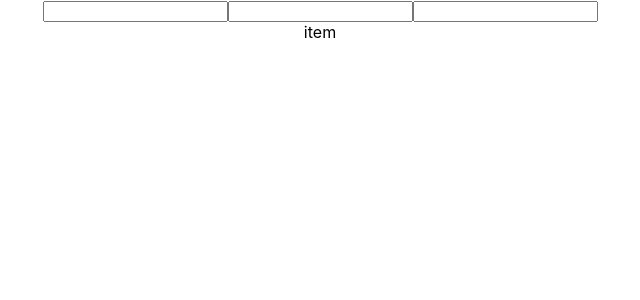
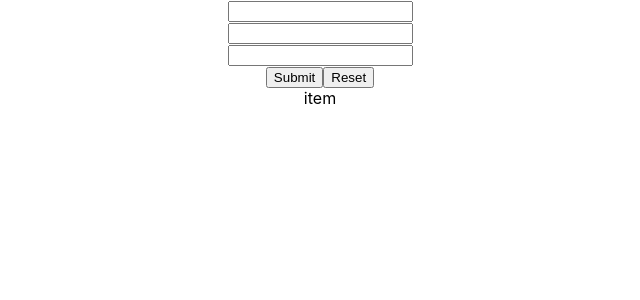
Before and after one commit to Sgalstyan06/form_submit_with_full_validation, a React (Create React App) app: page / in a window 1280 px wide. Shown: the top 300 px of the page, without its empty margins (320-960 px from the left). Built offline with nearby package versions, Linux system fonts and the light colour scheme.

Commit message:
listItmes remember to localstorage, add store file

```diff
--- a/src/App.js
+++ b/src/App.js
@@ -1,4 +1,4 @@
-import logo from './logo.svg';
+
 import './App.css';
 import ListItem from './components/listItem';
 
--- a/src/components/form.js
+++ b/src/components/form.js
@@ -1,12 +1,49 @@
-import React from "react";
+import React, { useEffect, useState } from "react";
+import {setStore} from "../store/store"
 
-export default function Form() {
+export default function Form({}) {
+  const [name, setName] = useState("");
+  const [email, setEmail] = useState("");
+  const [url, setUrl] = useState("");
+  const [listItem, setListItem] = useState([]);
+
+  useEffect(() =>{
+    if(listItem && listItem.length > 0){
+        setStore(listItem);
+      }
+      console.log("listItem", listItem)
+  }, [listItem])
+
+
   return (
     <div>
-      <form>
-        <input type="text" required />
-        <input type="email" required />
-        <input type="url" />
+      <form
+        onSubmit={(e) => {
+          e.preventDefault();
+          setListItem([...listItem, {name, email, url}]);
+          setName("");
+          setEmail("");
+          setUrl("");
+            console.log("listItem", listItem)
+        }}
+      >
+        <input type="text" value={name}  onChange={(e) => setName(e.target.value)} required/>
+
+        <div>
+          <input
+            type="email"
+            value={email}
+            onChange={(e) => setEmail(e.target.value)}
+            required
+          />
+        </div>
+
+        <input type="url" value={url} onChange={(e) => setUrl(e.target.value)} />
+        <div>
+          <button>Submit</button>
+          <input type="reset" />
+        </div>
+
       </form>
     </div>
   );
--- a/src/components/listItem.js
+++ b/src/components/listItem.js
@@ -7,7 +7,7 @@ export default function ListItem() {
   return (
     <div>
       <Form/>
-      <Item/>
+      <Item />
     </div>
   );
 }
--- /dev/null
+++ b/src/store/store.js
@@ -0,0 +1,7 @@
+export function setStore(items){
+    localStorage.setItem("key-items", JSON.stringify(items));
+}
+
+export function getStore(items){
+    return localStorage.getItem("key-items")
+}
```
